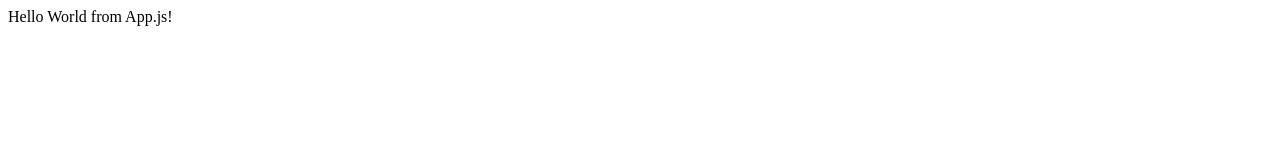
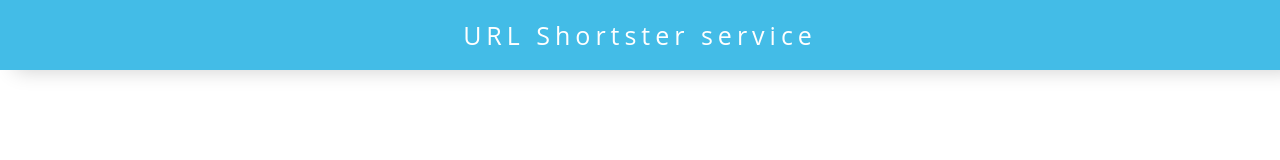
Before and after one commit to rafwit/shortster, a React app: page / in a window 1280 px wide. Built offline with nearby package versions, Linux system fonts and the light colour scheme.

Commit message:
feat(header): add header to app

```diff
--- a/client/components/App.js
+++ b/client/components/App.js
@@ -1,8 +1,15 @@
+/* eslint-disable no-unused-vars */
 import React from 'react';
 import ReactDOM from 'react-dom';
 
+import Header from './header/Header';
+
 const App = () => {
-  return <div className="hello">Hello World from App.js!</div>;
+  return (
+    <div className="hello">
+      <Header />
+    </div>
+  );
 };
 
 ReactDOM.render(<App />, document.getElementById('root'));
--- /dev/null
+++ b/client/components/header/Header.js
@@ -0,0 +1,12 @@
+// eslint-disable-next-line no-unused-vars
+import React from 'react';
+
+const Header = () => {
+  return (
+    <div className="header">
+      <div className="header__text">URL Shortster service</div>
+    </div>
+  );
+};
+
+export default Header;
--- /dev/null
+++ b/client/components/header/_StyleHeader.scss
@@ -0,0 +1,23 @@
+@import '../../styles/sass/abstracts/_variables.sass';
+
+.header {
+  background-color: $color-primary;
+  color: $color-white;
+  height: 7rem;
+  width: 100vw;
+  position: fixed;
+  left: 0;
+  right: 0;
+  top: 0;
+  z-index: 100;
+  box-shadow: 1.5rem 0 2rem rgba($color-black, 0.2);
+  display: flex;
+  justify-content: center;
+
+  &__text {
+    align-self: center;
+    font-size: 2.5rem;
+    font-family: 'Open Sans', sans-serif;
+    letter-spacing: 0.5rem;
+  }
+}
--- a/client/index.html
+++ b/client/index.html
@@ -3,7 +3,7 @@
   <head>
     <meta charset="UTF-8" />
     <meta name="viewport" content="width=device-width, initial-scale=1.0" />
-    <link rel="stylesheet" href="./styles/main.scss" />
+    <link rel="stylesheet" href="./styles/main.css" />
     <title>URL Shortster</title>
   </head>
   <body>
--- /dev/null
+++ b/client/styles/sass/abstracts/_variables.sass
@@ -0,0 +1,6 @@
+$color-primary: #43BCE7
+$color-secondary: #1E4B5B
+$color-tertiary: #5B5B5B
+
+$color-white: #ffffff
+$color-black: #000
--- /dev/null
+++ b/client/styles/sass/base/_base.scss
@@ -0,0 +1,18 @@
+*,
+**::after,
+**::before {
+  margin: 0;
+  padding: 0;
+  box-sizing: border-box;
+}
+
+html {
+  font-size: 62.5%;
+}
+
+body {
+  box-sizing: border-box;
+  font-family: Montserrat, sans-serif;
+  line-height: 2.2rem;
+  font-weight: 400;
+}
--- /dev/null
+++ b/client/styles/sass/main.scss
@@ -0,0 +1,4 @@
+@import './abstracts/_variables';
+@import './base/base';
+
+@import '../../components/header/StyleHeader';
```
Also changed, not shown: client/styles/main.css (added), client/styles/main.scss (deleted).
